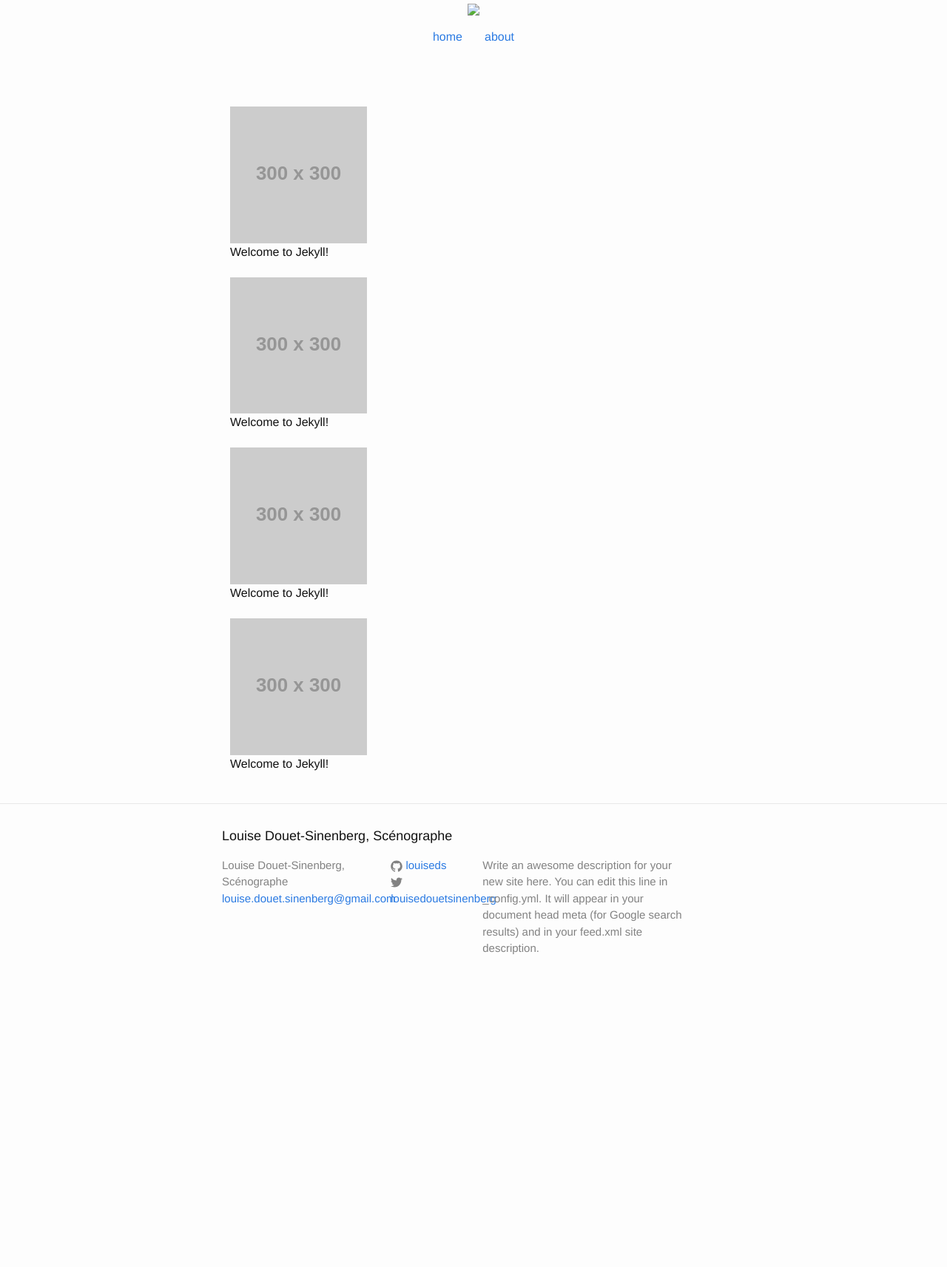
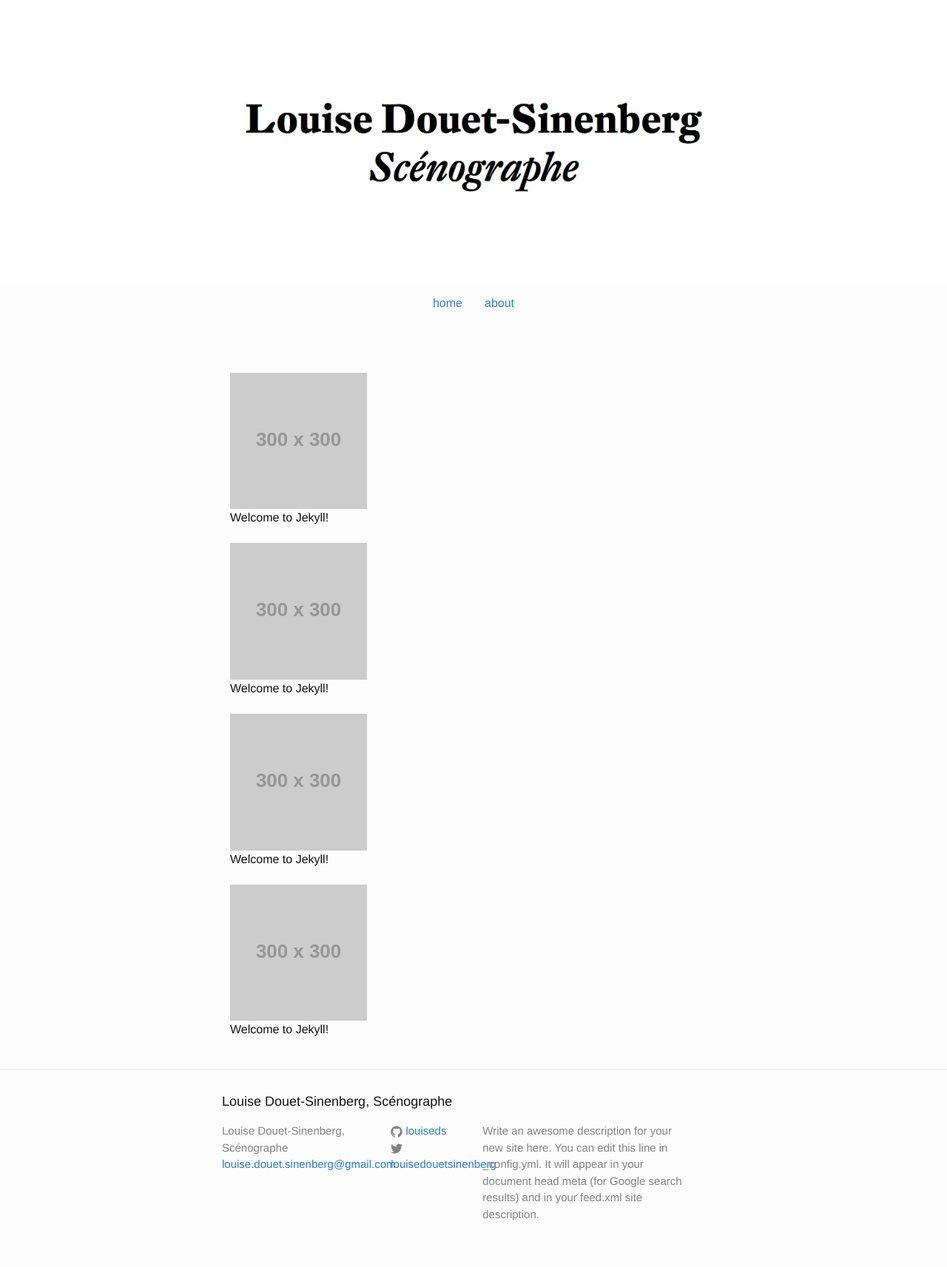
Before and after one commit to louiseds/louiseds.github.io, a Jekyll site: the page built from index.html, in a window 1280 px wide. Shown: the whole page at 74% size. Built offline with Jekyll 4.4.1, drawn with Linux system fonts in a browser that asks for light colours; before the commit the page ends 1354 px from its top, so only the background shows below that.

Commit message:
Update header.html

```diff
--- a/_includes/header.html
+++ b/_includes/header.html
@@ -1,7 +1,7 @@
 <header class="site-header">
 
   <div class="wrap">
-    <a class="site-title" href="{{ site.baseurl }}/"><img src="../_images/website-bandeau.jpg"></a>
+    <a class="site-title" href="{{ site.baseurl }}/"><img src="../images/website-bandeau.jpg"></a>
 
     <nav class="navbar">
       <div class="container">
```
